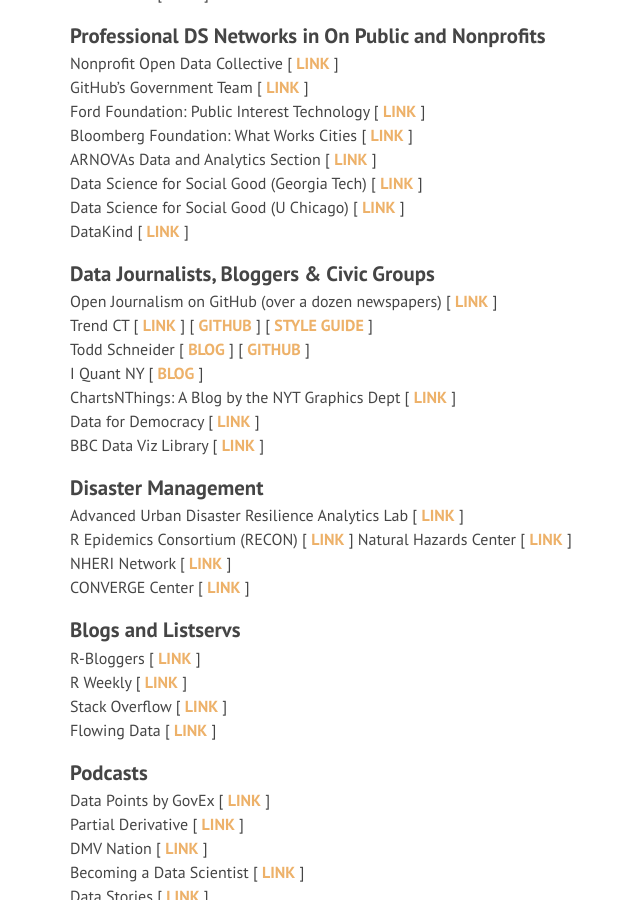
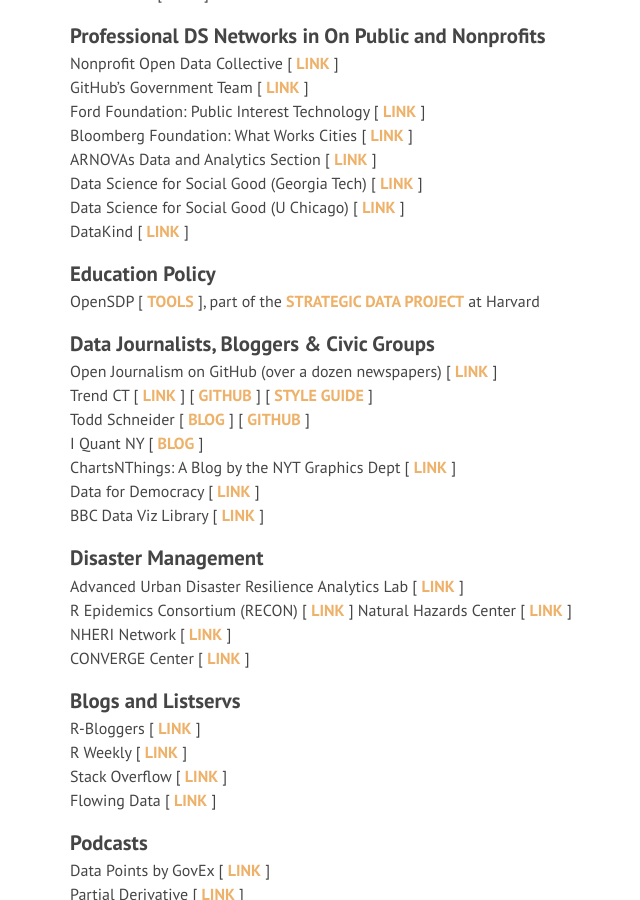
Before and after one commit to DS4PS/ds4ps.github.io, a Jekyll site: the page built from discuss.md, in a window 1280 px wide and 900 px high, scrolled down 996 px. Shown: the whole window, without its empty margins (250-890 px from the left). Built offline with Jekyll 4.4.1, drawn with Linux system fonts in a browser that asks for light colours; nearby versions of some CDN libraries; library files that are not in the unit come from our copies.

Commit message:
Update discuss.md

```diff
--- a/discuss.md
+++ b/discuss.md
@@ -49,6 +49,11 @@
 Data Science for Social Good (Georgia Tech) [ [link](https://ds4sg.gatech.edu/) ]
 Data Science for Social Good (U Chicago) [ [link](https://dssg.uchicago.edu/) ]
 DataKind [ [link](https://www.datakind.org/) ]
+
+
+### Education Policy
+
+OpenSDP [ [tools](https://opensdp.github.io/) ], part of the [Strategic Data Project](https://sdp.cepr.harvard.edu/) at Harvard
 
 
 ### Data Journalists, Bloggers & Civic Groups
```
